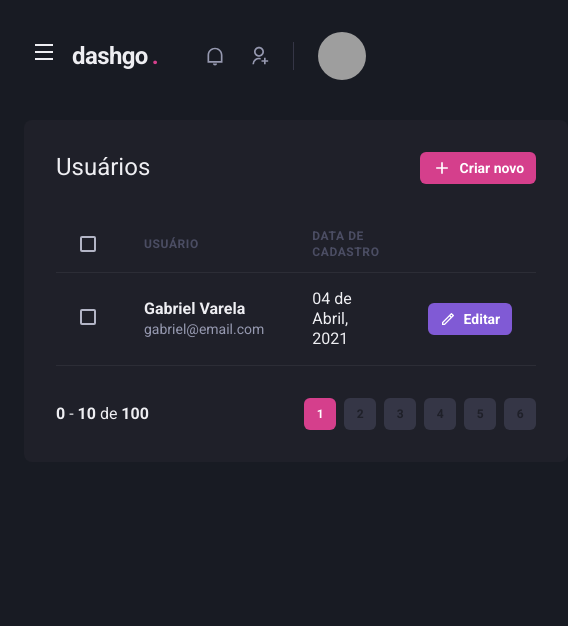
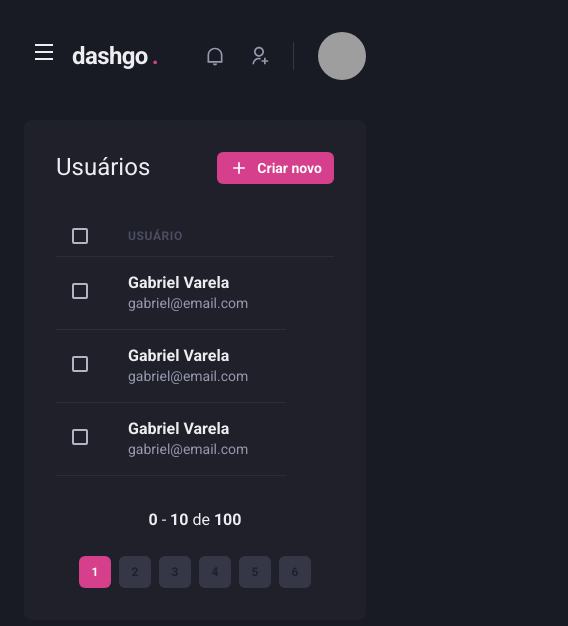
Before and after one commit to gabrielvrl/dashgo, a Next.js app: page /users in a window 390 px wide. Shown: the top 626 px of the page, 568 px wide, since content can reach past the window. Built offline with nearby package versions, Linux system fonts and the light colour scheme; grey boxes are pictures that could not be loaded.

Commit message:
Listagem responsiva

```diff
--- a/src/components/Pagination/index.tsx
+++ b/src/components/Pagination/index.tsx
@@ -4,7 +4,7 @@ import { PaginationItem } from "./PaginationItem";
 export default function Pagination() {
   return(
     <Stack
-      direction="row"
+      direction={["column", "row"]}
       mt="8"
       justify="space-between"
       align="center"
--- a/src/pages/users/index.tsx
+++ b/src/pages/users/index.tsx
@@ -1,11 +1,16 @@
 import Pagination from "@/components/Pagination";
-import { Box, Button, Checkbox, Flex, Heading, Icon, Table, Tbody, Td, Th, Thead, Tr, Text } from "@chakra-ui/react";
+import { Box, Button, Checkbox, Flex, Heading, Icon, Table, Tbody, Td, Th, Thead, Tr, Text, useBreakpointValue } from "@chakra-ui/react";
 import { RiAddLine, RiPencilLine } from "react-icons/ri";
 
 import { Header } from '../../components/Header';
 import { Sidebar } from '../../components/Sidebar';
 
 export default function UserList() {
+  const isWideVersion = useBreakpointValue({
+    base: false,
+    lg: true,
+  });
+
   return (
     <Box>
       <Header />
@@ -25,18 +30,18 @@ export default function UserList() {
           <Table colorScheme="whiteAlpha">
             <Thead>
               <Tr>
-                <Th px="6" color="gray.300" width="8">
+                <Th px={["4", "4", "6"]} color="gray.300" width="8">
                   <Checkbox colorScheme="pink" />
                 </Th>
                 <Th>Usuário</Th>
-                <Th>Data de cadastro</Th>
+                {isWideVersion && <Th>Data de cadastro</Th>}
                 <Th width="8"></Th>
               </Tr>
             </Thead>
 
             <Tbody>
               <Tr>
-                <Td px="6">
+                <Td px={["4", "4", "6"]}>
                   <Checkbox colorScheme="pink" />
                 </Td>
                 <Td>
@@ -45,13 +50,67 @@ export default function UserList() {
                     <Text fontSize="sm" color="gray.300">gabriel@email.com</Text>
                   </Box>
                 </Td>
-                <Td>04 de Abril, 2021</Td>
+                {isWideVersion && <Td>04 de Abril, 2021</Td>}
 
+
+                {
+                  isWideVersion &&
+                  (
+                    <Td>
+                      <Button as="a" size="sm" fontSize="sm" colorScheme="purple" leftIcon={<Icon as={RiPencilLine} fontSize="16" />} >
+                        Editar
+                      </Button>
+                    </Td>
+                  )
+                }
+              </Tr>
+
+              <Tr>
+                <Td px={["4", "4", "6"]}>
+                  <Checkbox colorScheme="pink" />
+                </Td>
                 <Td>
-                  <Button as="a" size="sm" fontSize="sm" colorScheme="purple" leftIcon={<Icon as={RiPencilLine} fontSize="16" />} >
-                    Editar
-                  </Button>
+                  <Box>
+                    <Text fontWeight="bold">Gabriel Varela</Text>
+                    <Text fontSize="sm" color="gray.300">gabriel@email.com</Text>
+                  </Box>
                 </Td>
+                {isWideVersion && <Td>04 de Abril, 2021</Td>}
+
+                {
+                  isWideVersion &&
+                  (
+                    <Td>
+                      <Button as="a" size="sm" fontSize="sm" colorScheme="purple" leftIcon={<Icon as={RiPencilLine} fontSize="16" />} >
+                        Editar
+                      </Button>
+                    </Td>
+                  )
+                }
+              </Tr>
+
+              <Tr>
+                <Td px={["4", "4", "6"]}>
+                  <Checkbox colorScheme="pink" />
+                </Td>
+                <Td>
+                  <Box>
+                    <Text fontWeight="bold">Gabriel Varela</Text>
+                    <Text fontSize="sm" color="gray.300">gabriel@email.com</Text>
+                  </Box>
+                </Td>
+                {isWideVersion && <Td>04 de Abril, 2021</Td>}
+
+                {
+                  isWideVersion &&
+                  (
+                    <Td>
+                      <Button as="a" size="sm" fontSize="sm" colorScheme="purple" leftIcon={<Icon as={RiPencilLine} fontSize="16" />} >
+                        Editar
+                      </Button>
+                    </Td>
+                  )
+                }
               </Tr>
             </Tbody>
           </Table>
```
